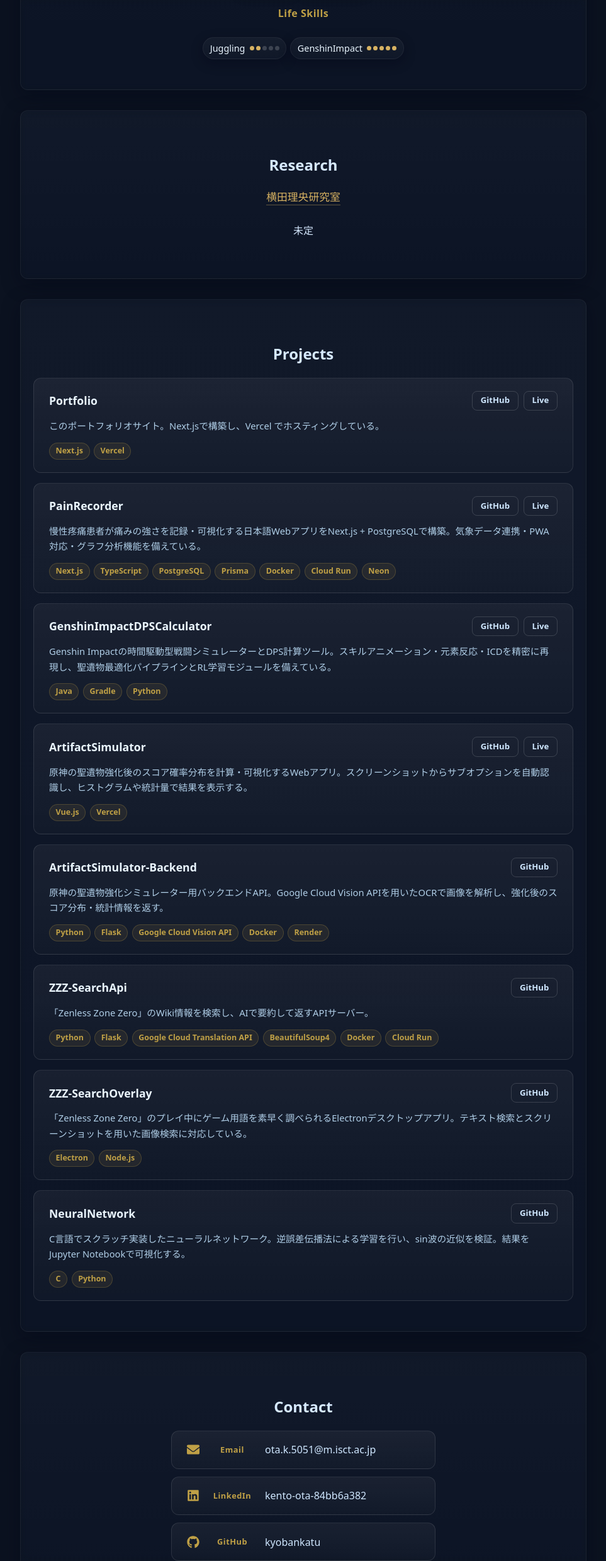
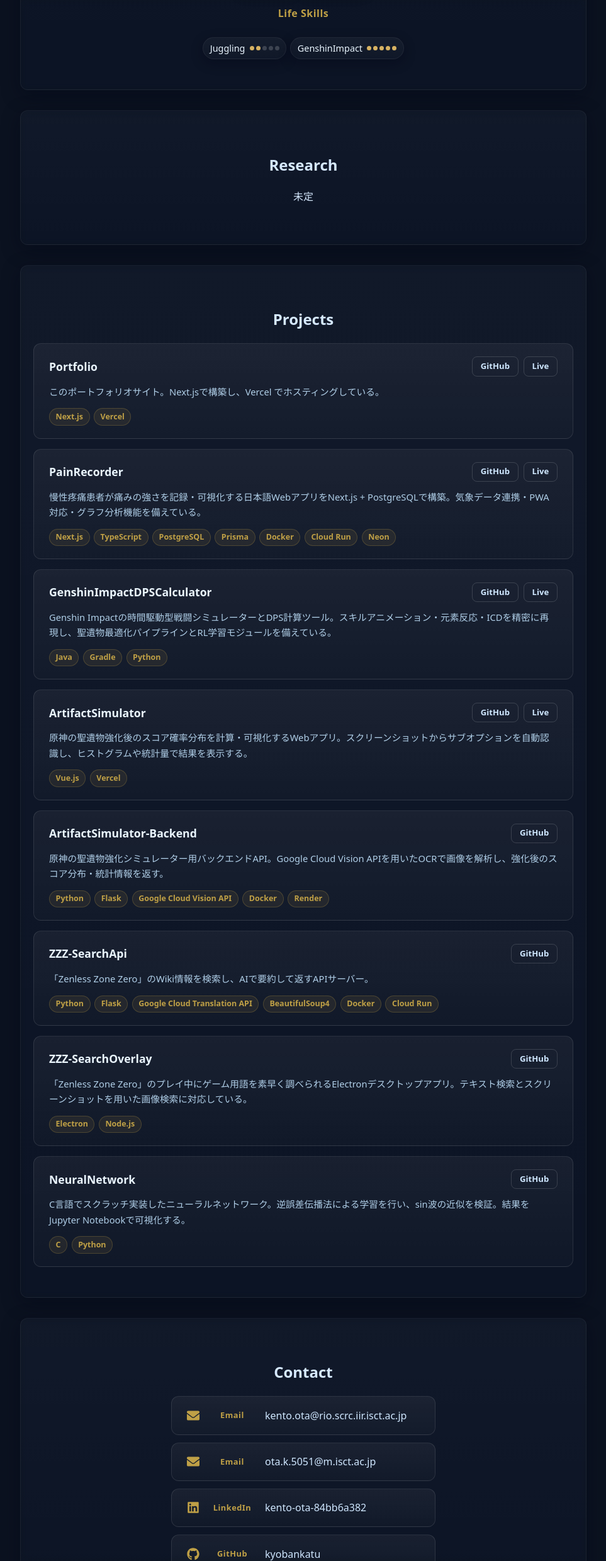
Before and after one commit to kyobankatu/Portfolio, a Next.js app: page / in a window 1280 px wide. Shown: the part 1602-4081 px from the top of the page at 63% size, without its empty margins (158-1121 px from the left). Built offline with nearby package versions, Linux system fonts and the light colour scheme.

Commit message:
change: add information of contact section change: remove name of lab from research section

```diff
--- a/components/Home.jsx
+++ b/components/Home.jsx
@@ -276,7 +276,7 @@
 
             <section id="research" className={styles.sectionPlaceholder}>
                 <h2>Research</h2>
-                <span className={styles.labLink}>{t.research.labName}</span>
+                {/*<span className={styles.labLink}>{t.research.labName}</span>*/}
                 <p>{t.research.description}</p>
             </section>
 
@@ -312,6 +312,11 @@
             <section id="contact" className={`${styles.sectionPlaceholder}`}>
                 <h2>Contact</h2>
                 <div className={styles.contactList}>
+                    <a className={styles.contactCard} href="mailto:kento.ota@rio.scrc.iir.isct.ac.jp">
+                        <FaEnvelope size={20} className={styles.contactIcon} />
+                        <span className={styles.contactLabel}>Email</span>
+                        <span className={styles.contactValue}>kento.ota@rio.scrc.iir.isct.ac.jp</span>
+                    </a>
                     <a className={styles.contactCard} href="mailto:ota.k.5051@m.isct.ac.jp">
                         <FaEnvelope size={20} className={styles.contactIcon} />
                         <span className={styles.contactLabel}>Email</span>
```
